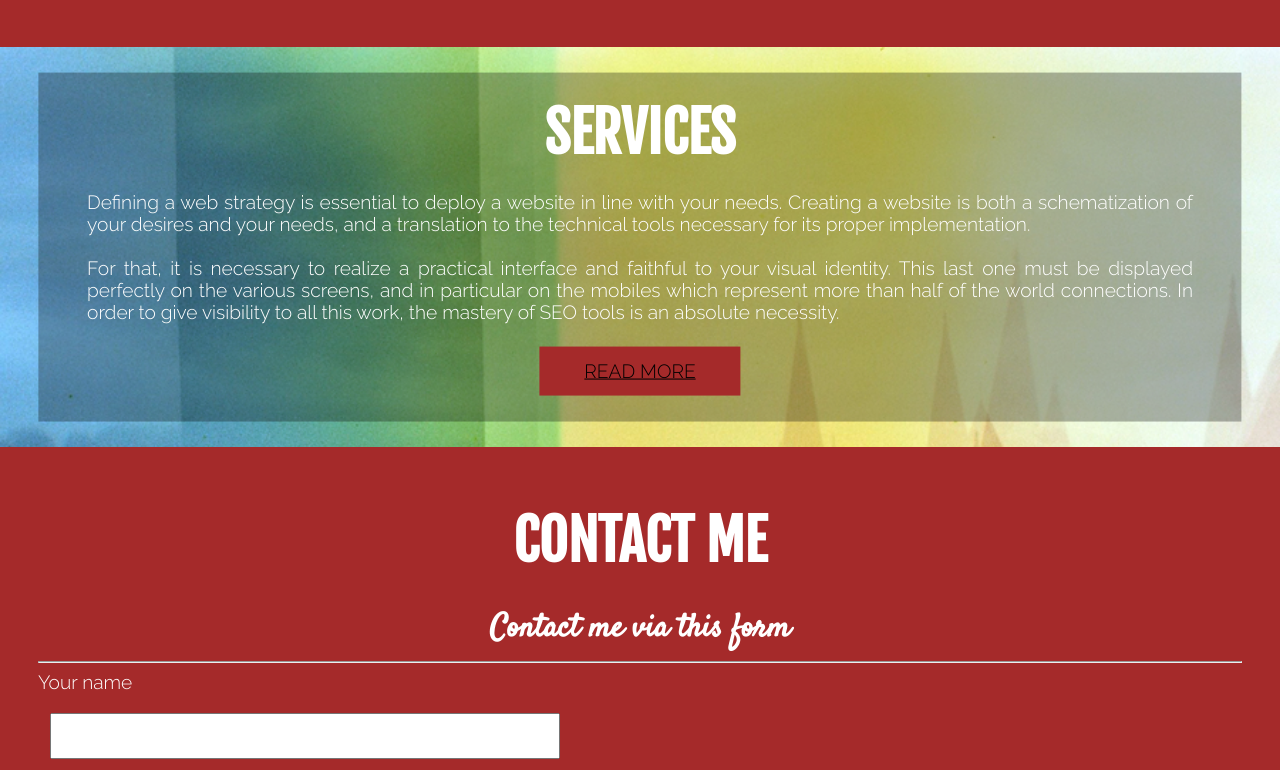
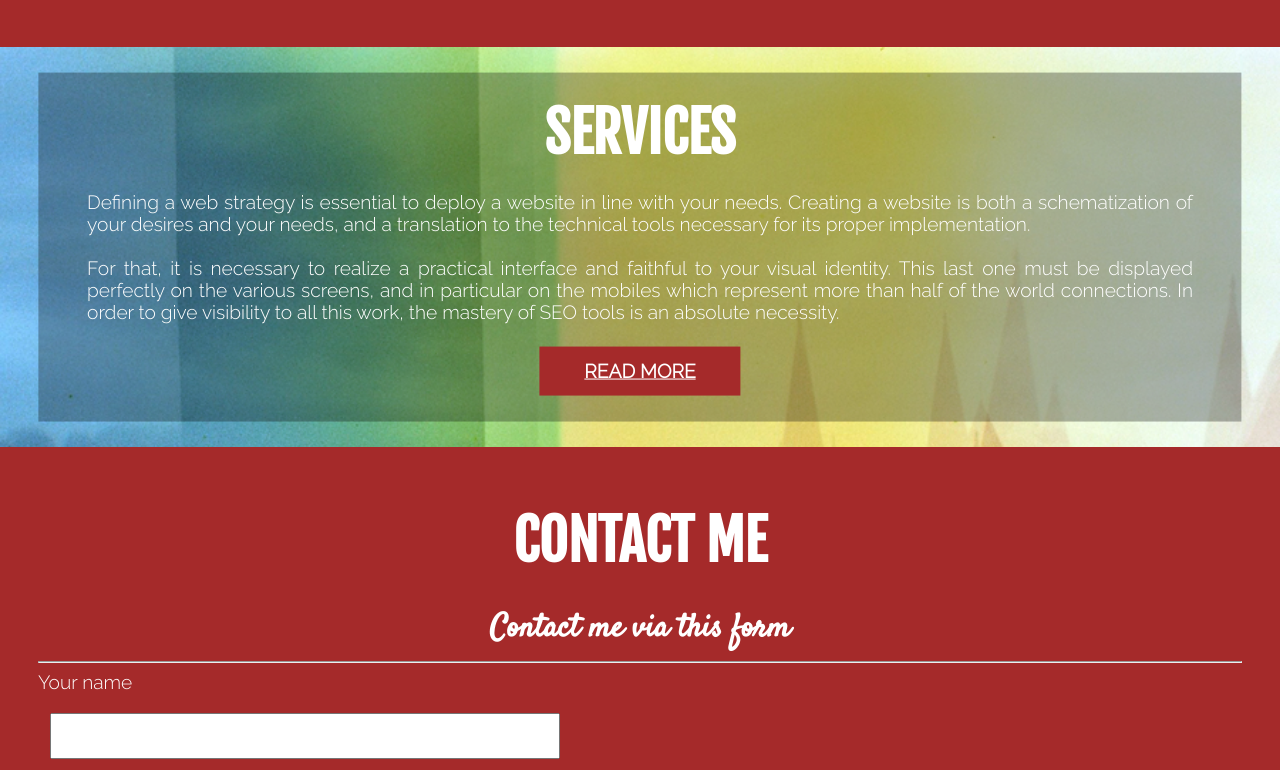
Before and after one commit to cecilegaudron/my-portfolio, a plain HTML site: page index.html in a window 1280 px wide. In both pictures the pointer is over the link "READ MORE". Shown: the part 1290-2060 px from the top of the page. Drawn offline with Linux system fonts and the light colour scheme.

Commit message:
Change color to the button services on home page

```diff
--- a/assets/css/style.css
+++ b/assets/css/style.css
@@ -298,8 +298,9 @@ input[type=text], input[type=email], textarea {
 }
 
 .button-section a:hover {
-    color: #000;
+    color: #FFF;
     text-decoration: underline;
+    font-weight: bolder;
 }
 
 /* SERVICES PAGE */
```
Also changed, not shown: 1 other file.
